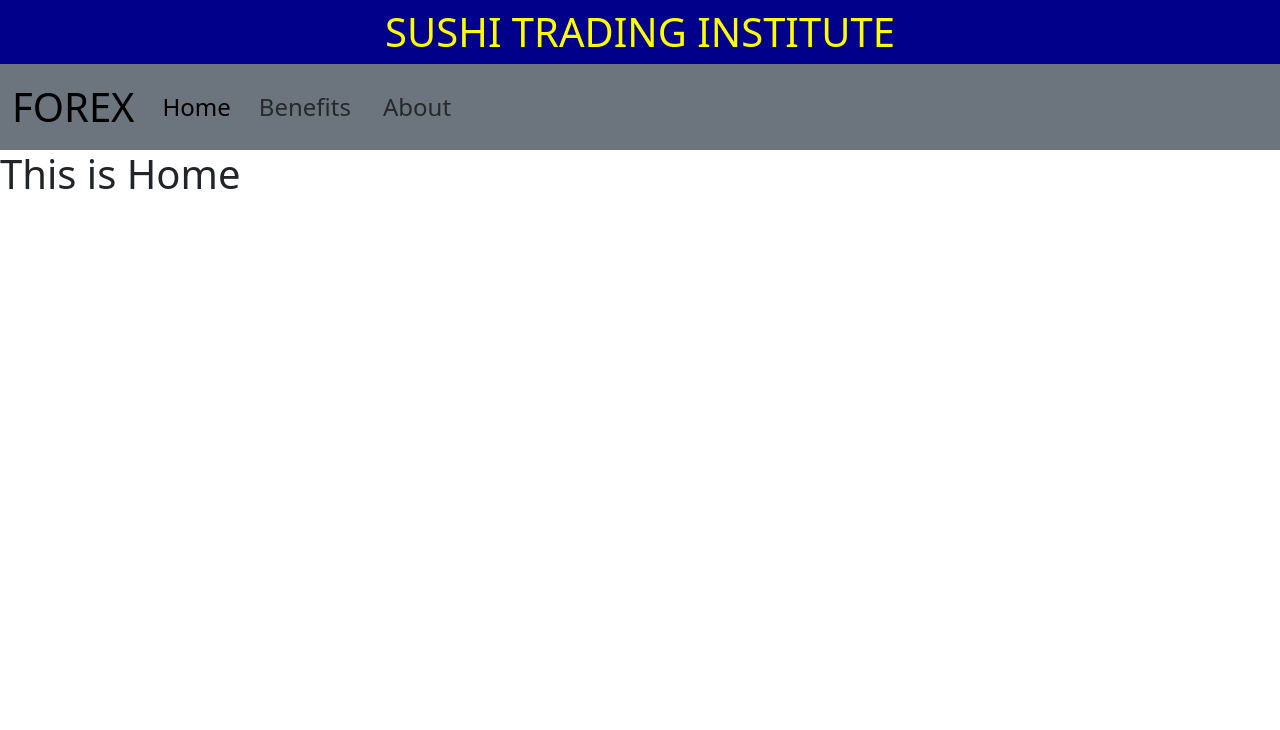
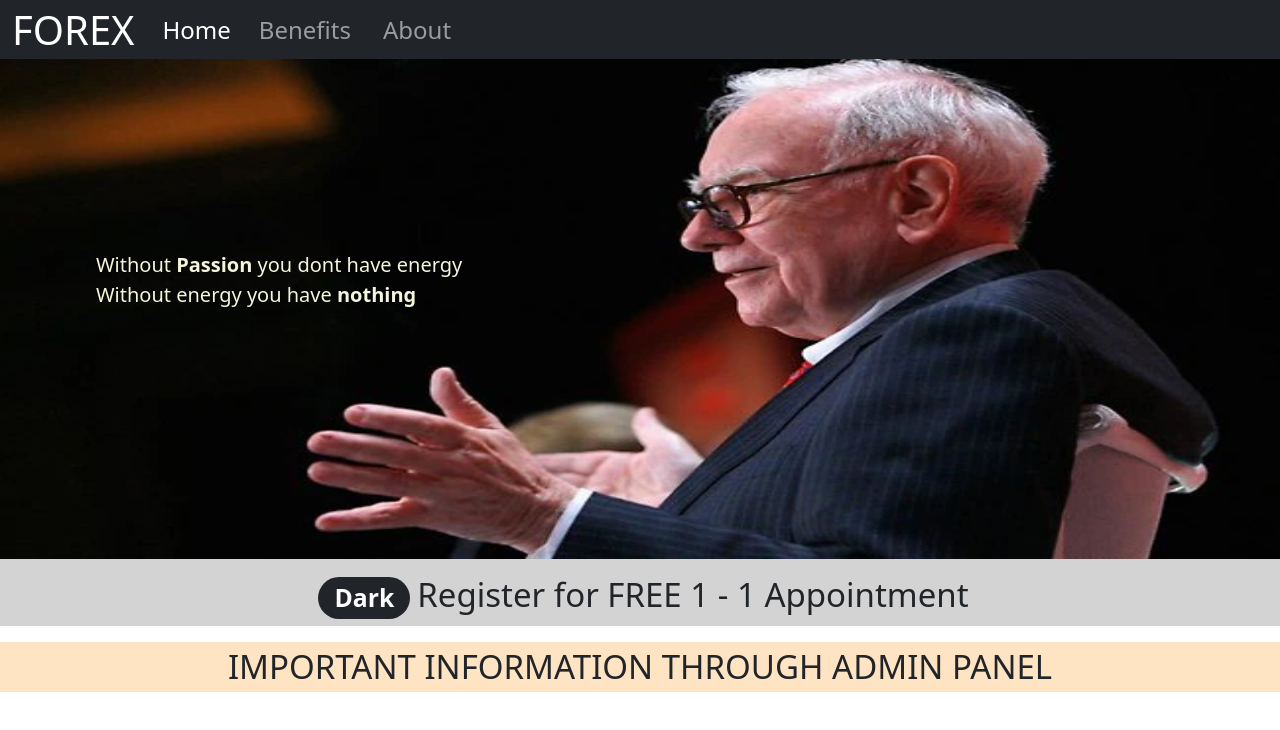
Before and after one commit to dedJack/forex, a React (Create React App) app: page / in a window 1280 px wide. Shown: the top 730 px of the page. Built offline with nearby package versions, Linux system fonts and the light colour scheme.

Commit message:
modified the home page and added the enrolls.

```diff
--- a/src/App.js
+++ b/src/App.js
@@ -1,9 +1,10 @@
 import './App.css';
 import Navbar from './components/Navbar';
-import Title from './components/Title';
+// import Title from './components/Title';
 import Benefits from './components/Benefits';
 import Home from './components/Home';
 import About from "./components/About";
+import Enroll from "./components/Enroll";
 import {
   BrowserRouter as Router,
   Routes,
@@ -14,16 +15,17 @@ function App() {
   return (
     <>
     <Router>
-        <Title/>
+        {/* <Title/> */}
         <Navbar/>
-
         <div >
           <Routes>
             <Route  path="/" element={<Home/>} />
+
             <Route  path="/Benefits" element={<Benefits/>}/>
             <Route  path="/About" element={<About/>}/>
           </Routes>
         </div>
+        <Enroll/>
     </Router>
     </>
   );
--- /dev/null
+++ b/src/components/Enroll.css
@@ -0,0 +1,20 @@
+
+.enroll{
+    text-align: center;
+    font-size: 33px;
+    background-color: lightgray;
+}
+
+.badge {
+    margin: 7px;
+}
+
+.enroll p {
+    padding-top: 11px;
+}
+
+.info{
+    font-size: 33px;
+    text-align: center;
+    background-color: bisque;
+}
--- /dev/null
+++ b/src/components/Enroll.js
@@ -0,0 +1,15 @@
+import React from 'react'
+import './Enroll.css'
+
+const enroll = () => {
+  return (
+    <div>
+      <div className="enroll">
+      <p><span className="badge rounded-pill text-bg-dark">Dark</span>Register for FREE 1 - 1 Appointment</p>
+      </div>
+      <p className="info">IMPORTANT INFORMATION THROUGH ADMIN PANEL</p>
+    </div>
+  )
+}
+
+export default enroll
--- /dev/null
+++ b/src/components/Home.css
@@ -0,0 +1,20 @@
+*{
+    margin: 0;
+    padding: 0;
+    box-sizing: border-box;
+}
+
+.image img{
+    width: 100%;
+    height:500px;
+    /* position: relative;  */
+    /* top: 120px; */
+
+}
+.quote{
+    color: beige;
+    font-size: 20px;
+    position: absolute;
+    top: 250px;
+    left: 6rem;
+}
--- a/src/components/Home.js
+++ b/src/components/Home.js
@@ -1,9 +1,13 @@
 import React from 'react'
+import './Home.css'
 
 const Home = () => {
   return (
     <div >
-      <h1>This is Home</h1>
+      <div className="image">
+        <img src={require('./images//warren_buffet.webp')} alt="" />
+        <div className="quote">Without <b>Passion</b> you dont have energy <br />Without energy you have <b>nothing</b></div>
+      </div>
     </div>
   )
 }
--- a/src/components/Navbar.js
+++ b/src/components/Navbar.js
@@ -5,17 +5,18 @@ import { Link } from 'react-router-dom'
 const Navbar = () => {
   return (
     <div>
-      <nav className=" navbar navbar-expand-lg bg-secondary">
+
+      <nav className=" navbar navbar-expand-lg z-3 navbar-dark bg-dark" style={{ height: '59px' }}>
         <div className="container-fluid fs-4" >
-          <Link className="navbar-brand fs-1 " to="/">FOREX</Link>
-          <button className="navbar-toggler" type="button" data-bs-toggle="collapse" data-bs-target="#navbarNavAltMarkup" aria-controls="navbarNavAltMarkup" aria-expanded="false" aria-label="Toggle navigation">
-            <span className="navbar-toggler-icon"></span>
+          <Link className="navbar-brand fs-1  " to="/">FOREX</Link>
+          <button class="navbar-toggler" type="button" data-bs-toggle="collapse" data-bs-target="#navbarSupportedContent" aria-controls="navbarSupportedContent" aria-expanded="false" aria-label="Toggle navigation">
+            <span class="navbar-toggler-icon "></span>
           </button>
-          <div className="collapse navbar-collapse" id="navbarNavAltMarkup">
+          <div className="collapse navbar-collapse navbar-dark bg-dark" id="navbarSupportedContent">
             <div className="navbar-nav">
-              <Link className="nav-link active mx-1" aria-current="page" to="/">Home</Link>
-              <Link className="nav-link mx-2 " to="/Benefits">Benefits</Link>
-              <Link className="nav-link mx-2" to="/About">About</Link>
+              <Link className="nav-link active  mx-1" aria-current="page" to="/">Home</Link>
+              <Link className="nav-link   mx-2 " to="/Benefits">Benefits</Link>
+              <Link className="nav-link  mx-2" to="/About">About</Link>
               {/* <Link className="nav-link disabled" aria-disabled="true">Disabled</Link> */}
             </div>
           </div>
--- a/src/components/Title.js
+++ b/src/components/Title.js
@@ -3,9 +3,7 @@ import React from 'react'
 const Title = () => {
   return (
     <div>
-      <div className="">
-        <h1 className="heading fs-1 py-2 text-center m-0" style={{backgroundColor: 'darkblue', color: 'yellow'}}>SUSHI TRADING INSTITUTE</h1>
-      </div>
+
     </div>
   )
 }
```
Also changed, not shown: src/components/images/warren_buffet.webp (added).
